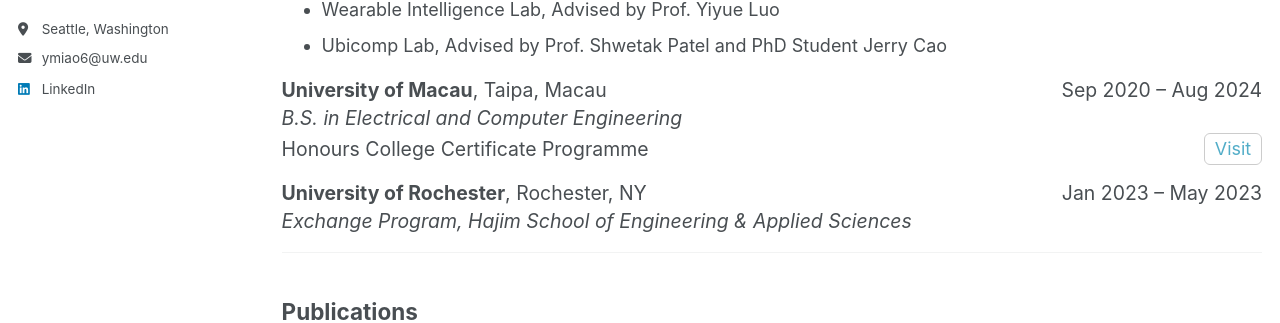
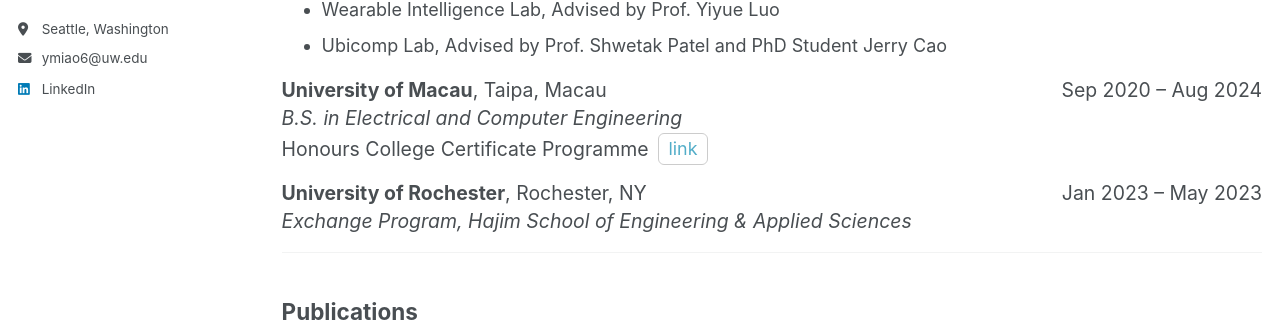
Before and after one commit to WellingtonMiao/WellingtonMiao.github.io, a Jekyll site: the page built from _pages/cv.md, in a window 1280 px wide and 900 px high. Shown: the part 287-610 px from the top of the window. Built offline with Jekyll 4.4.1, drawn with Linux system fonts in a browser that asks for light colours; a script that is not in the unit is left out.

Commit message:
Update cv.md

```diff
--- a/_pages/cv.md
+++ b/_pages/cv.md
@@ -29,12 +29,14 @@
 <div style="font-size:1.08em; line-height:1.35; margin-top:0.1rem;">
   <em>B.S. in Electrical and Computer Engineering</em>
 </div>
-<div style="display:flex; align-items:center; justify-content:space-between; gap:1rem; font-size:1.08em; line-height:1.35; margin-top:0.1rem;">
-  <div>Honours College Certificate Programme</div>
-  <a href="https://hc.um.edu.mo/" target="_blank" rel="noopener noreferrer"
-     style="display:inline-block; padding:0.18rem 0.55rem; border:1px solid #ccc; border-radius:6px; font-size:0.92em; text-decoration:none;">
-    Visit
-  </a>
+<div style="font-size:1.08em; line-height:1.35; margin-top:0.1rem;">
+  <span style="display:inline-flex; align-items:center; gap:0.5rem;">
+    Honours College Certificate Programme
+    <a href="https://hc.um.edu.mo/" target="_blank" rel="noopener noreferrer"
+       style="display:inline-block; padding:0.18rem 0.55rem; border:1px solid #ccc; border-radius:6px; font-size:0.92em; text-decoration:none;">
+      link
+    </a>
+  </span>
 </div>
 
 <div style="display:flex; justify-content:space-between; align-items:baseline; gap:1rem; font-size:1.08em; line-height:1.35; margin-top:0.8rem;">
```
